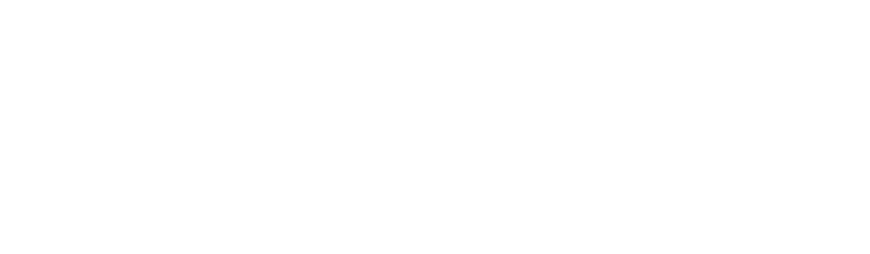
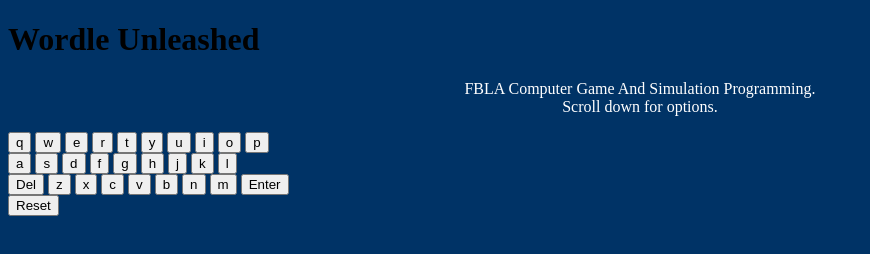
Before and after one commit to jeremtrue/FBLA-Project-2022, a website: page difficulties/all/easy/easy.html in a window 1280 px wide. Shown: the whole page, without its empty margins (0-870 px from the left). Drawn offline with nearby package versions, Linux system fonts and the light colour scheme; files that its build step writes are made by us from their sources.

Commit message:
adding easy difficulty

```diff
--- a/difficulties/all/easy/easy.html
+++ b/difficulties/all/easy/easy.html
@@ -1,10 +1,91 @@
 <!DOCTYPE html>
 <html lang="en">
-    <body>
-        <meta charset="UTF-8">
-        <meta http-equiv="X-UA-Compatible" content="IE=edge">
-        <meta name="viewport" content="width=device-width, initial-scale=1.0">
-        <title>Wordle</title>
-        <link rel="stylesheet" href="easystyle.css">
-    </body>
+<head>
+    <meta charset="UTF-8">
+    <meta http-equiv="X-UA-Compatible" content="IE=edge">
+    <meta name="viewport" content="width=device-width, initial-scale=1.0">
+    <title>Wordle</title>
+    <link rel="stylesheet" href="style.css">
+    <script type="text/javascript" src="https://ajax.googleapis.com/ajax/libs/jquery/1.6.4/jquery.min.js?ver=1.4.2"></script>
+    <link href="https://cdnjs.cloudflare.com/ajax/libs/toastr.js/latest/toastr.min.css" rel="stylesheet"/>
+    <link
+    rel="stylesheet"
+    href="https://cdnjs.cloudflare.com/ajax/libs/animate.css/4.1.1/animate.min.css"
+  />
+</head>
+
+<body bgcolor=003366>
+   <h1>Wordle Unleashed</h1>
+    <center>
+        <font color="white">
+            <p>
+                 FBLA Computer Game And Simulation Programming.<br>
+                 Scroll down for options.
+            </p>
+        </font>
+    </center>
+  <head>
+
+<script src="script.js" type="module"></script>
+
+</script>
+
+    <div id="game-board">
+
+    </div>
+
+    <div id="keyboard-cont">
+        <div class="first-row">
+            <button class="keyboard-button">q</button>
+            <button class="keyboard-button">w</button>
+            <button class="keyboard-button">e</button>
+            <button class="keyboard-button">r</button>
+            <button class="keyboard-button">t</button>
+            <button class="keyboard-button">y</button>
+            <button class="keyboard-button">u</button>
+            <button class="keyboard-button">i</button>
+            <button class="keyboard-button">o</button>
+            <button class="keyboard-button">p</button>
+        </div>
+        <div class="second-row">
+            <button class="keyboard-button">a</button>
+            <button class="keyboard-button">s</button>
+            <button class="keyboard-button">d</button>
+            <button class="keyboard-button">f</button>
+            <button class="keyboard-button">g</button>
+            <button class="keyboard-button">h</button>
+            <button class="keyboard-button">j</button>
+            <button class="keyboard-button">k</button>
+            <button class="keyboard-button">l</button>
+        </div>
+        <div class="third-row">
+            <button class="keyboard-button">Del</button>
+            <button class="keyboard-button">z</button>
+            <button class="keyboard-button">x</button>
+            <button class="keyboard-button">c</button>
+            <button class="keyboard-button">v</button>
+            <button class="keyboard-button">b</button>
+            <button class="keyboard-button">n</button>
+            <button class="keyboard-button">m</button>
+            <button class="keyboard-button">Enter</button>
+        </div>
+    </div>
+
+<button class="button2" onClick="window.location.reload();">Reset</button>
+
+</center>
+
+<script>
+
+src="https://code.jquery.com/jquery-3.6.0.min.js"
+
+integrity="sha256-/xUj+3OJU5yExlq6GSYGSHk7tPXikynS7ogEvDej/m4="
+
+crossorigin="anonymous"</script>
+
+<script src="https://cdnjs.cloudflare.com/ajax/libs/toastr.js/latest/toastr.min.js"></script>
+
+
+
+</body>
 </html>
```
